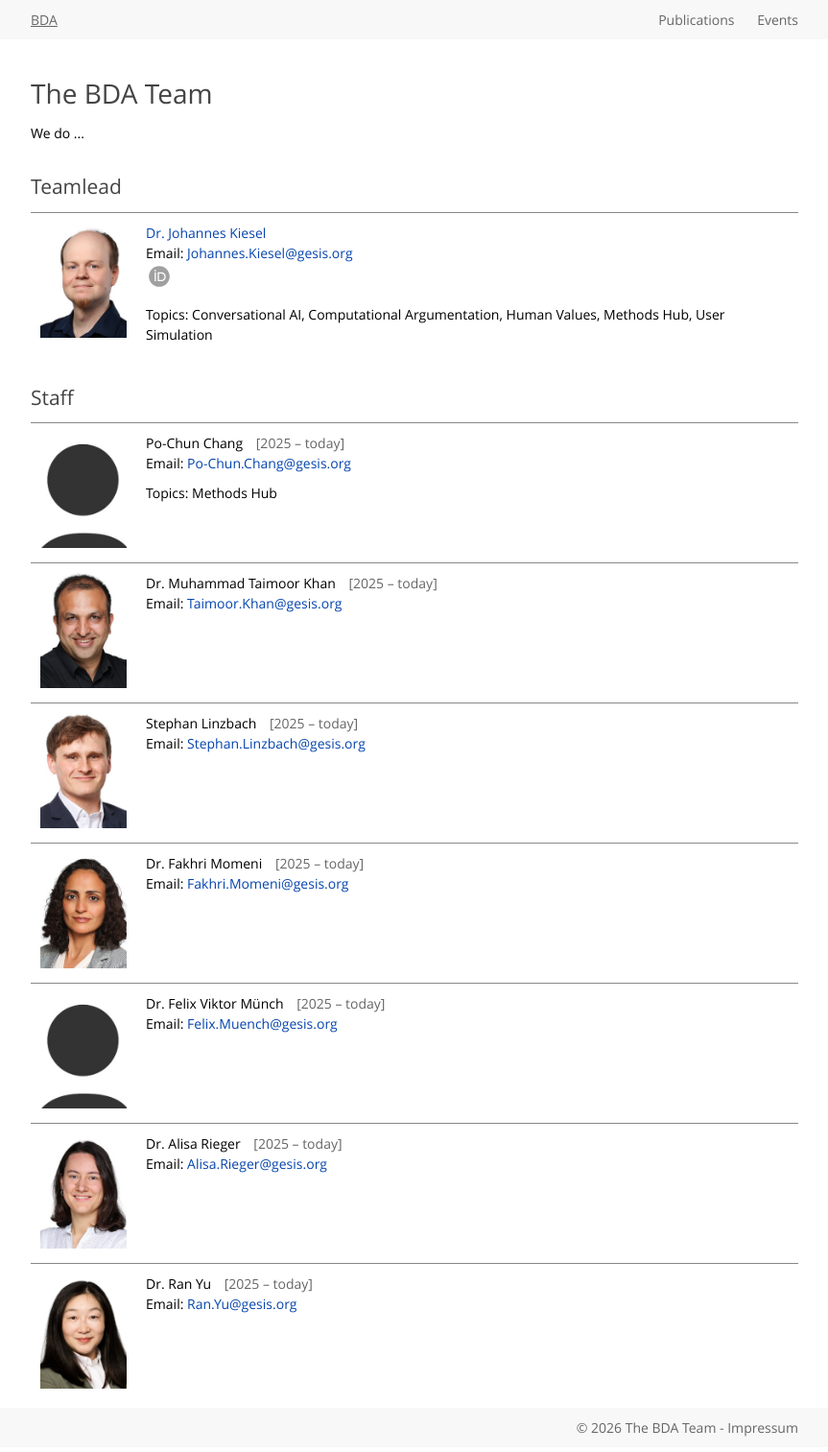
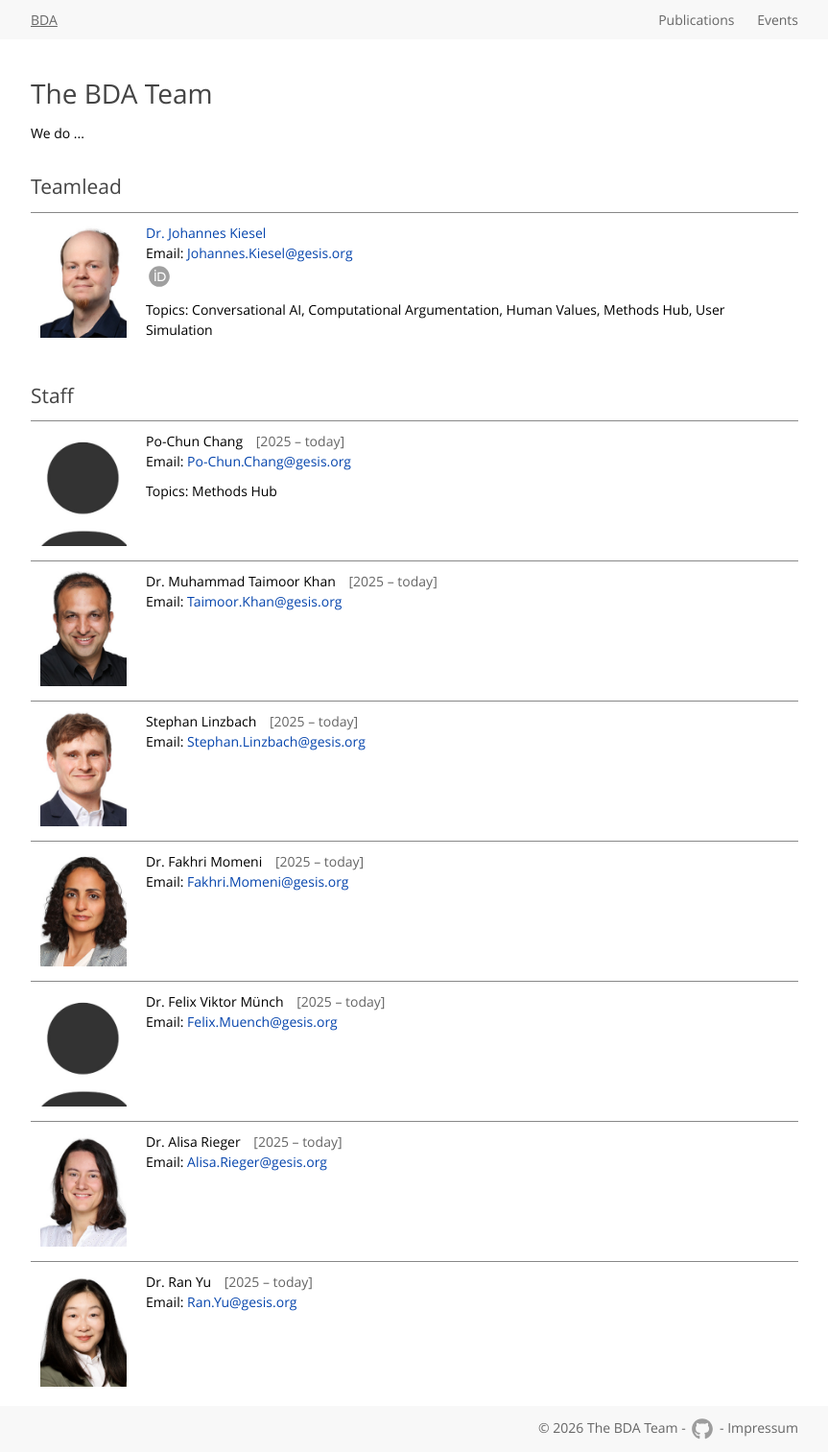
Before and after one commit to the-bda-team/the-bda-team-web, a Jekyll site: the page built from index.html, in a window 1280 px wide. Shown: the whole page at 96% size, without its empty margins (208-1071 px from the left). Built offline with Jekyll 4.4.1, drawn with Linux system fonts in a browser that asks for light colours.

Commit message:
add github link to footer

```diff
--- a/_layouts/base.html
+++ b/_layouts/base.html
@@ -43,7 +43,9 @@
 
 <footer>
 <div class="content">
-&copy; {{ site.time | date: "%Y" }} <a href="{{ '/' | relative_url }}">The BDA Team</a> - <a href="{{ '/legal' | relative_url }}">Impressum</a>
+&copy; {{ site.time | date: "%Y" }} <a href="{{ '/' | relative_url }}">The BDA Team</a>
+- {% capture githubicon -%}{%- include icon/github.svg -%}{%- endcapture -%}<a class="icon" href="https://github.com/the-bda-team">{{ githubicon | strip_newlines }}</a>
+- <a href="{{ '/legal' | relative_url }}">Impressum</a>
 </div>
 </footer>
 
--- a/assets/css/style.css
+++ b/assets/css/style.css
@@ -250,6 +250,7 @@ a.icon svg, button.icon svg {
   display: inline-block;
   fill: var(--color-dark-grayed-out-font);
   opacity: 0.5;
+  vertical-align: middle;
   width: 2rem;
 }
 a.icon:hover, button.icon:hover {
--- a/index.html
+++ b/index.html
@@ -35,7 +35,7 @@ title: The BDA Team
 Email: <a href="mailto:{{ person.email }}" class="email">{{ person.email }}</a>
 <br>
 {%- if person.orcid %}
-<a href="https://orcid.org/{{ person.orcid }}" class="icon">{% include icon/orcid.svg %}</a>
+<a href="https://orcid.org/{{ person.orcid }}" class="icon">{%- include icon/orcid.svg -%}</a>
 {% endif -%}
 <div class="description">
 {% if person.topics %}
```
Also changed, not shown: _includes/icon/github.svg (added).
